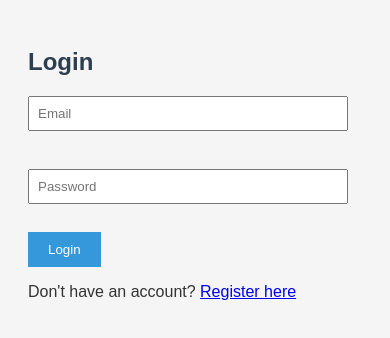
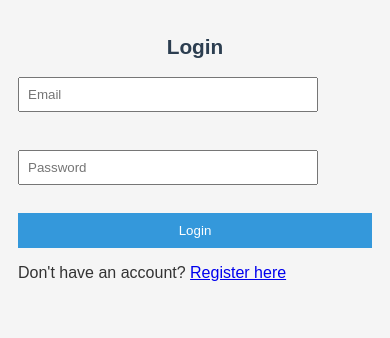
Before and after one commit to DHARUNPV/JOBPORTAL, a website: page client/login.html in a window 390 px wide. Drawn offline with Linux system fonts and the light colour scheme.

Commit message:
style.css

```diff
--- a/client/style.css
+++ b/client/style.css
@@ -13,7 +13,9 @@ form input, form select, form textarea {
   display: block;
   margin: 10px 0;
   padding: 8px;
-  width: 300px;
+  width: 100%;           /* ✅ full width on mobile */
+  max-width: 300px;      /* ✅ keeps same look on laptop */
+  box-sizing: border-box;
 }
 
 button {
@@ -41,6 +43,7 @@ button:hover {
   border: 1px solid #ccc;
   margin-bottom: 10px;
 }
+
 .top-right-btn {
   position: absolute;
   top: 20px;      /* distance from top */
@@ -56,3 +59,25 @@ button:hover {
 .top-right-btn:hover {
   background-color: #0056b3;
 }
+
+/* ✅ Mobile fix */
+@media (max-width: 600px) {
+  body {
+    font-size: 16px;
+    padding: 10px;
+  }
+
+  h1, h2 {
+    text-align: center;
+    font-size: 1.3rem;
+  }
+
+  form {
+    max-width: 100%;
+    margin: 0 auto;
+  }
+
+  button {
+    width: 100%;   /* ✅ button full width on mobile */
+  }
+}
```
